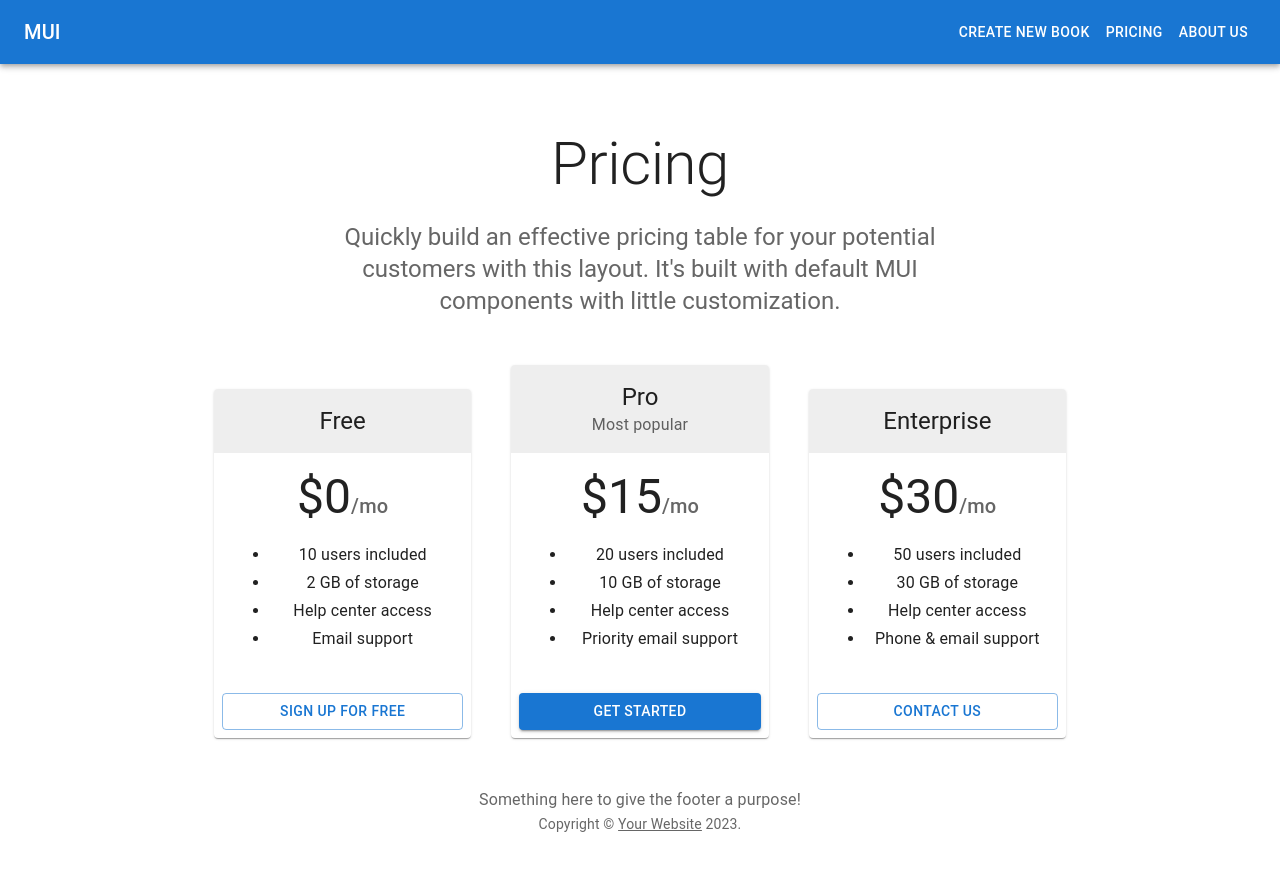
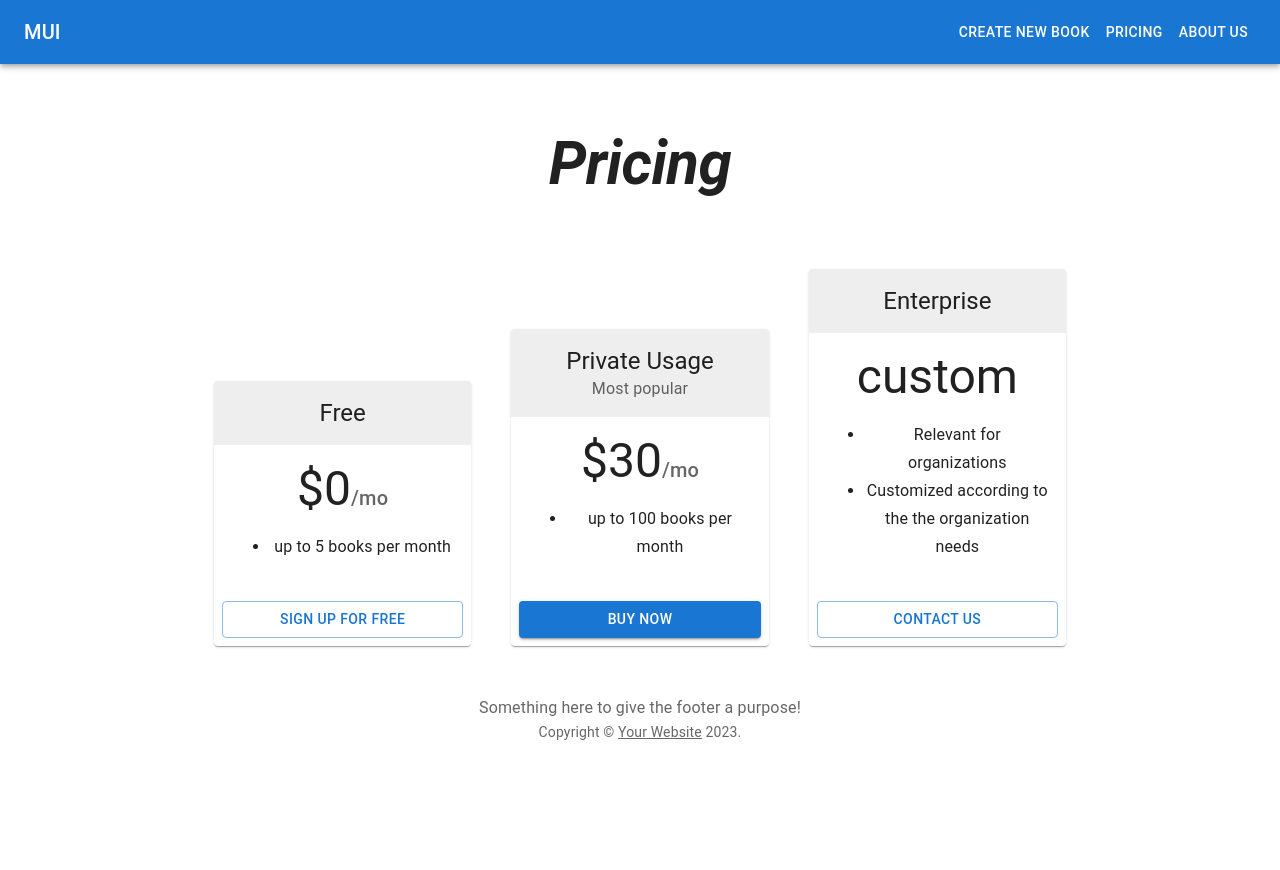
Before and after one commit to nadavWeisler/CommuniTale, a React (Create React App) app in the folder book-generator-ui/: page /pricing in a window 1280 px wide. Shown: the top 870 px of the page. After the commit the page ends 800 px from the top, so only its background shows below. Built offline with nearby package versions, Linux system fonts and the light colour scheme.

Commit message:
final 'pricing' and 'about us'

```diff
--- a/book-generator-ui/src/components/About.tsx
+++ b/book-generator-ui/src/components/About.tsx
@@ -51,12 +51,12 @@ export function About() {
             <Grid container spacing={7} direction="row">
                 <Grid item xs={6} sm={4} md={4}>
                     <IdCard title="Shlomi Shitrit"
-                                description=""
+                                description="Crafting code with atomic precision and a dash of chemical flair, he's the molecular maestros of programming punchlines"
                                     picUrl="https://media.licdn.com/dms/image/D4D03AQE83MgwP_5ceA/profile-displayphoto-shrink_800_800/0/1685658875158?e=1691020800&v=beta&t=t1WlalIGUh2SOh5_bf27JRCXsOpa7wmnDqZ7mDblFkY"  />
                 </Grid>
                 <Grid item xs={6} sm={4} md={4}>
                     <IdCard title="Anat Flashner"
-                                description=""
+                                description="Debugging wizard, waving her wand and banishing bugs to the dark corners of the digital universe"
                                     picUrl="https://media.licdn.com/dms/image/C4E03AQHOLTGorgL_Qg/profile-displayphoto-shrink_800_800/0/1661624030741?e=1691020800&v=beta&t=rOR8cUDlxt06KayxRoEMiLGZrrxbGVeRVpDwRn0c9gc"/>
                 </Grid>
                 <Grid item xs={6} sm={4} md={4}>
@@ -66,17 +66,17 @@ export function About() {
                 </Grid>
                 <Grid item xs={6} sm={4} md={4}>
                     <IdCard title="Nadav Porat"
-                                description="casting spells of code to conjure up solutions that leave jaws dropped"
+                                description="Code Illusionist, Performing mind-boggling tricks with lines of code, he leaves spectators wondering, 'Did he just turn that bug into a bunny?'"
                                     picUrl="https://media.licdn.com/dms/image/C4D03AQEuJZ1UkM-Emw/profile-displayphoto-shrink_800_800/0/1572158793894?e=1691020800&v=beta&t=VxoiicdGYOeMRaJDleF7HwZupTTw0ZPdCmdBGtkC17Q"/>
                 </Grid>
                 <Grid item xs={6} sm={4} md={4}>
                     <IdCard title="Nadav Weisler"
-                                description="Debugging wizard, waving his wand and banishing bugs to the dark corners of the digital universe"
+                                description="Sailing through the sea of bugs, he wears eye patches and hunt down errors with a hearty 'Yo-ho-ho!' and a bottle of debugging rum"
                                     picUrl="https://media.licdn.com/dms/image/C4D03AQE_P3IHLL6trQ/profile-displayphoto-shrink_800_800/0/1615991285399?e=1691020800&v=beta&t=kNKmENVhU6_4mnpADllUk0QBcD0gx69iYCjnJrgCjq4" />
                 </Grid>
                 <Grid item xs={6} sm={4} md={4}>
                     <IdCard title="Nitzan Rosen"
-                                description=""
+                                description="Conjuring up code spells that turn bugs into unicorns and transform errors into bursts of confetti"
                                     picUrl="https://media.licdn.com/dms/image/C5603AQH4PYEY5LNFRg/profile-displayphoto-shrink_800_800/0/1603109815978?e=1691020800&v=beta&t=_zeduVSkh4Gr3JizGLnX12J8cxS5OErIr67-1SXHOWo"/>
                 </Grid>
             </Grid>
--- a/book-generator-ui/src/components/Pricing.tsx
+++ b/book-generator-ui/src/components/Pricing.tsx
@@ -14,35 +14,27 @@ const tiers = [
         title: 'Free',
         price: '0',
         description: [
-            '10 users included',
-            '2 GB of storage',
-            'Help center access',
-            'Email support',
+            'up to 5 books per month',
         ],
         buttonText: 'Sign up for free',
         buttonVariant: 'outlined',
     },
     {
-        title: 'Pro',
+        title: 'Private Usage',
         subheader: 'Most popular',
-        price: '15',
+        price: '30',
         description: [
-            '20 users included',
-            '10 GB of storage',
-            'Help center access',
-            'Priority email support',
+            'up to 100 books per month',
         ],
-        buttonText: 'Get started',
+        buttonText: 'Buy now',
         buttonVariant: 'contained',
     },
     {
         title: 'Enterprise',
-        price: '30',
+        price: 'custom',
         description: [
-            '50 users included',
-            '30 GB of storage',
-            'Help center access',
-            'Phone & email support',
+            'Relevant for organizations',
+            'Customized according to the the organization needs'
         ],
         buttonText: 'Contact us',
         buttonVariant: 'outlined',
@@ -60,12 +52,7 @@ export default function Pricing() {
                     color="text.primary"
                     gutterBottom
                 >
-                    Pricing
-                </Typography>
-                <Typography variant="h5" align="center" color="text.secondary" component="p">
-                    Quickly build an effective pricing table for your potential customers with
-                    this layout. It&apos;s built with default MUI components with little
-                    customization.
+                    <i><strong>Pricing</strong></i>
                 </Typography>
             </Container>
 
@@ -77,15 +64,15 @@ export default function Pricing() {
                             item
                             key={tier.title}
                             xs={12}
-                            sm={tier.title === 'Enterprise' ? 12 : 6}
-                            md={4}
+                            sm={tier.title === 'Private Usage' ? 12 : 6}
+                            md={4} //
                         >
                             <Card>
                                 <CardHeader
                                     title={tier.title}
                                     subheader={tier.subheader}
                                     titleTypographyProps={{ align: 'center' }}
-                                    action={tier.title === 'Pro' ? null : null}
+                                    action={tier.title === 'private Usage' ? null : null}
                                     subheaderTypographyProps={{
                                         align: 'center',
                                     }}
@@ -102,14 +89,14 @@ export default function Pricing() {
                                             display: 'flex',
                                             justifyContent: 'center',
                                             alignItems: 'baseline',
-                                            mb: 2,
+                                            mb: 2
                                         }}
                                     >
                                         <Typography component="h2" variant="h3" color="text.primary">
-                                            ${tier.price}
+                                        {tier.title !== 'Enterprise' ? '$'+tier.price : tier.price}
                                         </Typography>
                                         <Typography variant="h6" color="text.secondary">
-                                            /mo
+                                        {tier.title !== 'Enterprise' ? '/mo' : ''}
                                         </Typography>
                                     </Box>
                                     <ul>
```
